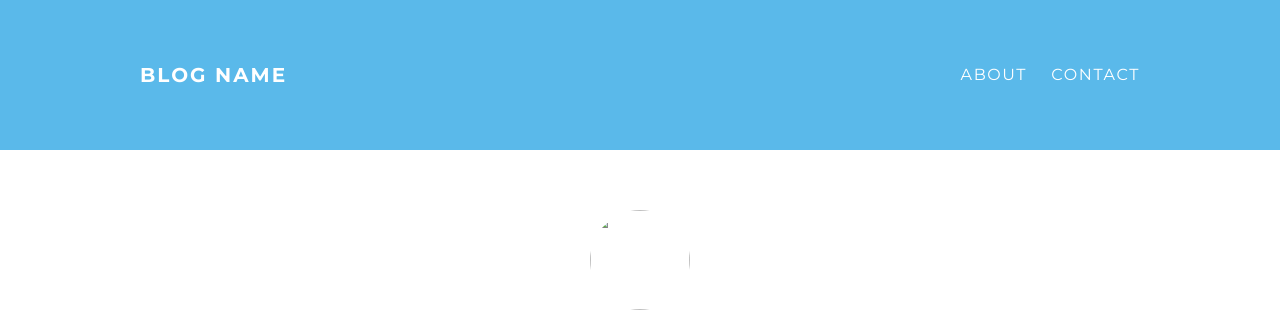
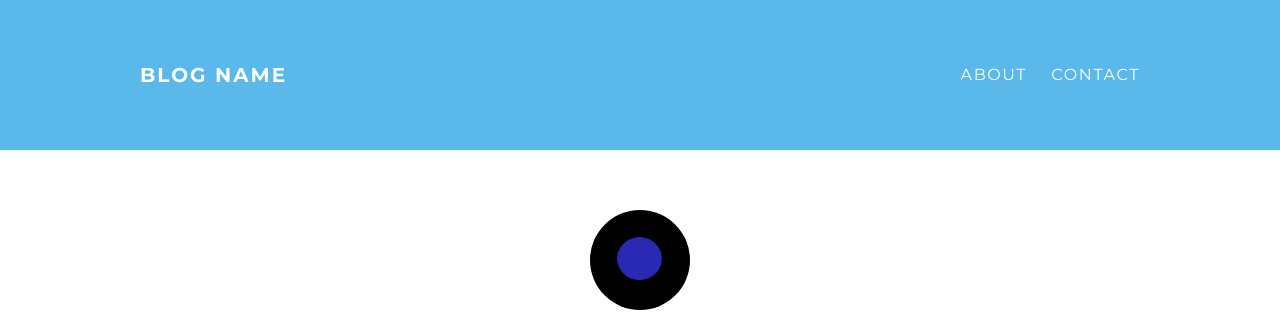
Before and after one commit to DrsK7/DrsK7.github.io, a plain HTML site: page about.html in a window 1280 px wide. Shown: the top 332 px of the page. Drawn offline with Linux system fonts and the light colour scheme.

Commit message:
Update about.html

```diff
--- a/about.html
+++ b/about.html
@@ -20,7 +20,7 @@
   <div class="container">
     <div class="about">
       <div class="about-author">
-        <img src="" width="100" height="100">
+        <img src="image2.png" width="100" height="100">
       </div>
       <h1 class="about-title">About</h1>
       <div class="about-content">
```
